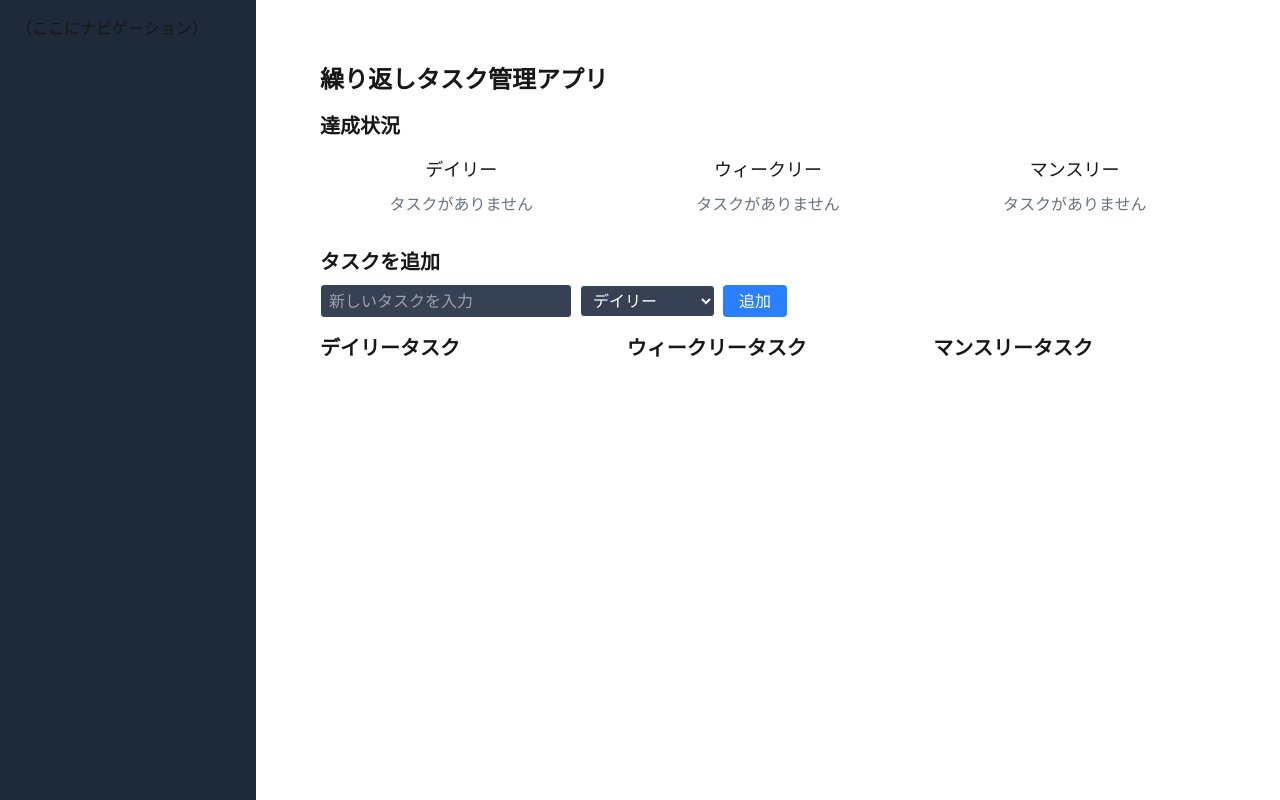
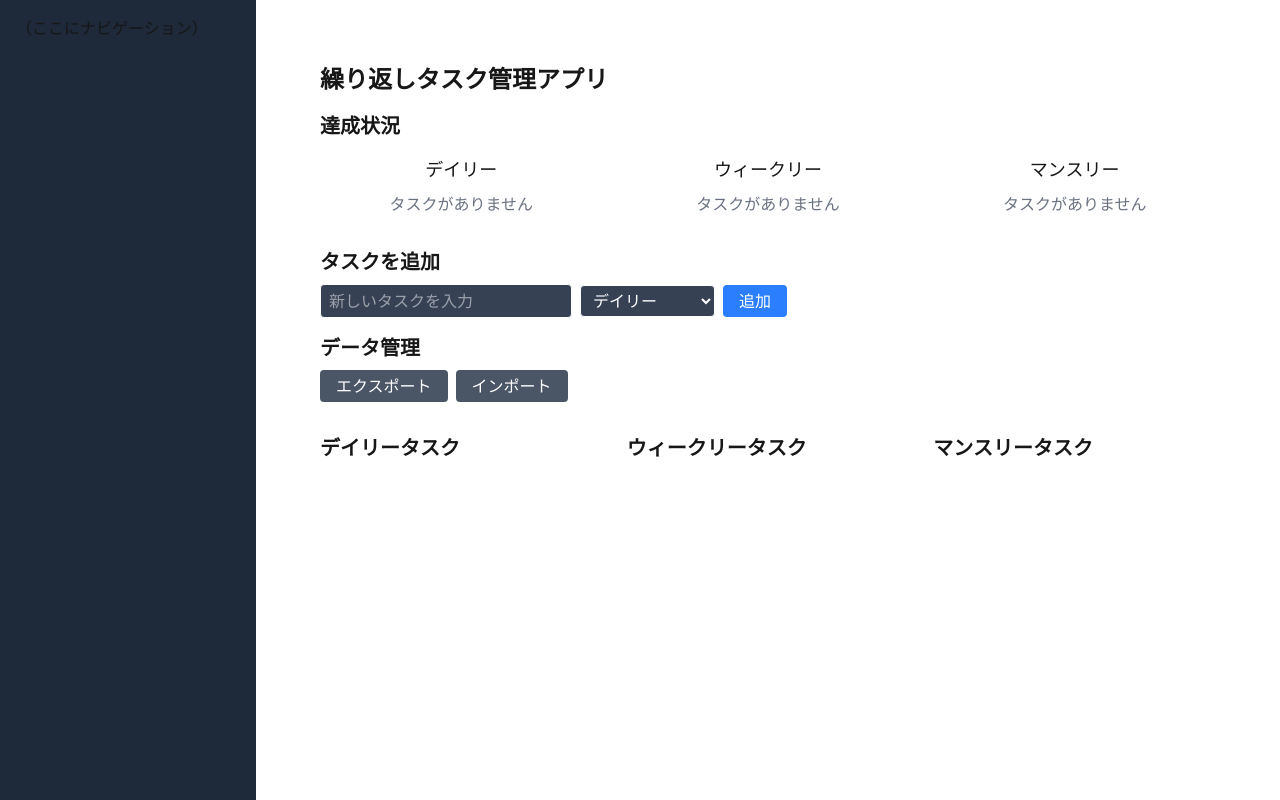
Before and after one commit to sken1001/quest-tracker, a Next.js app: page / in a window 1280 px wide. Built offline with nearby package versions, Linux system fonts and the light colour scheme.

Commit message:
データをJSONでインポート・エクスポートできるように

```diff
--- a/src/app/page.tsx
+++ b/src/app/page.tsx
@@ -1,6 +1,6 @@
 "use client";
 
-import { useState, useEffect } from "react";
+import { useState, useEffect, useRef } from "react";
 import TaskChart from "@/components/TaskChart";
 
 type TaskCycle = "daily" | "weekly" | "monthly";
@@ -15,6 +15,7 @@ export default function HomePage() {
   const [tasks, setTasks] = useState<Task[]>([]);
   const [newTaskTitle, setNewTaskTitle] = useState("");
   const [newTaskCycle, setNewTaskCycle] = useState<TaskCycle>("daily");
+  const fileInputRef = useRef<HTMLInputElement>(null);
 
   useEffect(() => {
     const savedTasks = localStorage.getItem("tasks");
@@ -51,6 +52,47 @@ export default function HomePage() {
 
   const handleDeleteTask = (id: number) => {
     setTasks(tasks.filter((task) => task.id !== id));
+  };
+
+  const handleExportTasks = () => {
+    if (tasks.length === 0) {
+      alert("エクスポートするタスクがありません。");
+      return;
+    }
+    const jsonString = JSON.stringify(tasks, null, 2);
+    const blob = new Blob([jsonString], { type: "application/json" });
+    const url = URL.createObjectURL(blob);
+    const a = document.createElement("a");
+    a.href = url;
+    a.download = "tasks.json";
+    document.body.appendChild(a);
+    a.click();
+    document.body.removeChild(a);
+    URL.revokeObjectURL(url);
+  };
+
+  const handleImportTasks = (e: React.ChangeEvent<HTMLInputElement>) => {
+    const file = e.target.files?.[0];
+    if (!file) return;
+
+    const reader = new FileReader();
+    reader.onload = (event) => {
+      try {
+        const importedTasks = JSON.parse(event.target?.result as string);
+        if (Array.isArray(importedTasks)) {
+          // ここでより詳細な型ガードを行うことも可能です
+          setTasks(importedTasks);
+          alert("タスクをインポートしました。");
+        } else {
+          alert("無効な形式のJSONファイルです。");
+        }
+      } catch (error) {
+        alert("ファイルの読み込みに失敗しました。");
+        console.error("Failed to parse JSON file:", error);
+      }
+    };
+    reader.readAsText(file);
+    e.target.value = ""; // 同じファイルを連続で選択できるようにリセット
   };
 
   const dailyTasks = tasks.filter((task) => task.cycle === "daily");
@@ -129,6 +171,31 @@ export default function HomePage() {
           >
             追加
           </button>
+        </div>
+      </div>
+
+      <div className="mb-8">
+        <h2 className="text-xl font-semibold mb-2">データ管理</h2>
+        <div className="flex items-center gap-2">
+          <button
+            onClick={handleExportTasks}
+            className="bg-gray-600 text-white px-4 py-1 rounded"
+          >
+            エクスポート
+          </button>
+          <button
+            onClick={() => fileInputRef.current?.click()}
+            className="bg-gray-600 text-white px-4 py-1 rounded"
+          >
+            インポート
+          </button>
+          <input
+            type="file"
+            ref={fileInputRef}
+            onChange={handleImportTasks}
+            className="hidden"
+            accept=".json"
+          />
         </div>
       </div>
 
```
